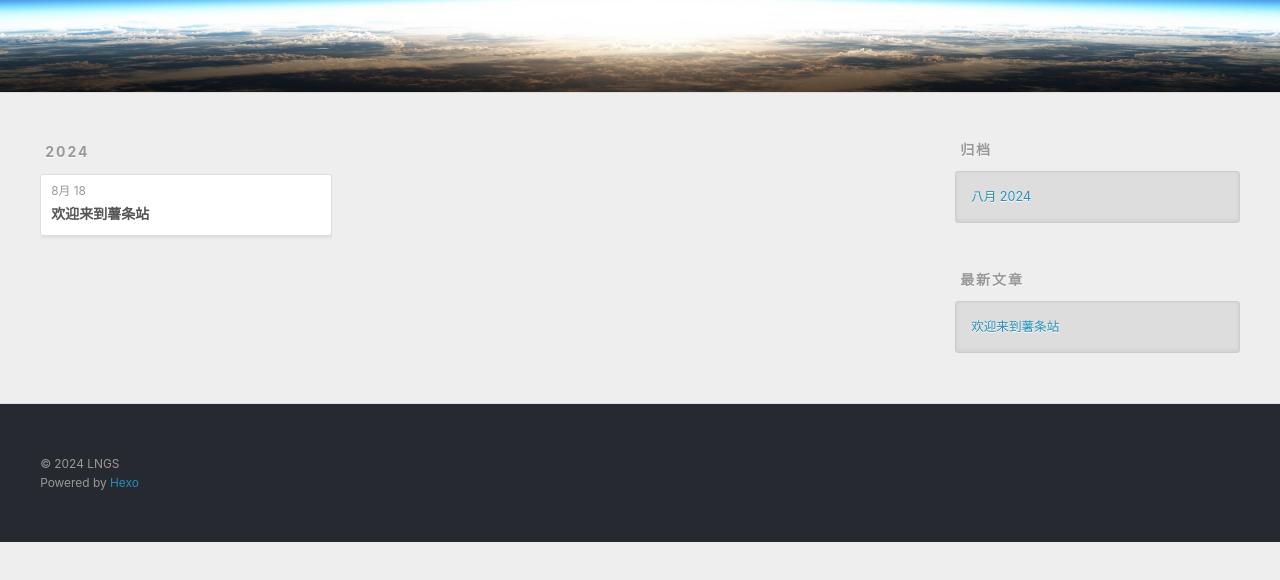
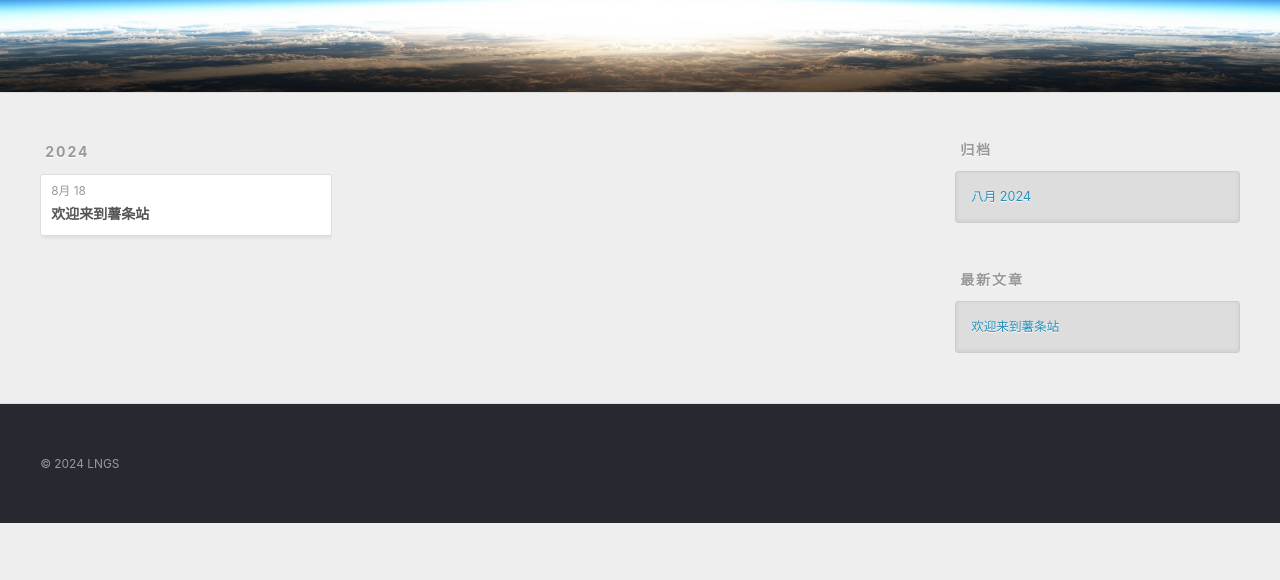
Before and after one commit to LNGS-Horse/LNGS-Horse.github.io, a plain HTML site: page archives/index.html in a window 1280 px wide. Shown: the part 208-788 px from the top of the page. Drawn offline with Linux system fonts and the light colour scheme.

Commit message:
Update index.html

```diff
--- a/archives/index.html
+++ b/archives/index.html
@@ -154,7 +154,6 @@
     <div id="footer-info" class="inner">
 
       &copy; 2024 LNGS<br>
-      Powered by <a href="https://hexo.io/" target="_blank">Hexo</a>
     </div>
   </div>
 </footer>
```
